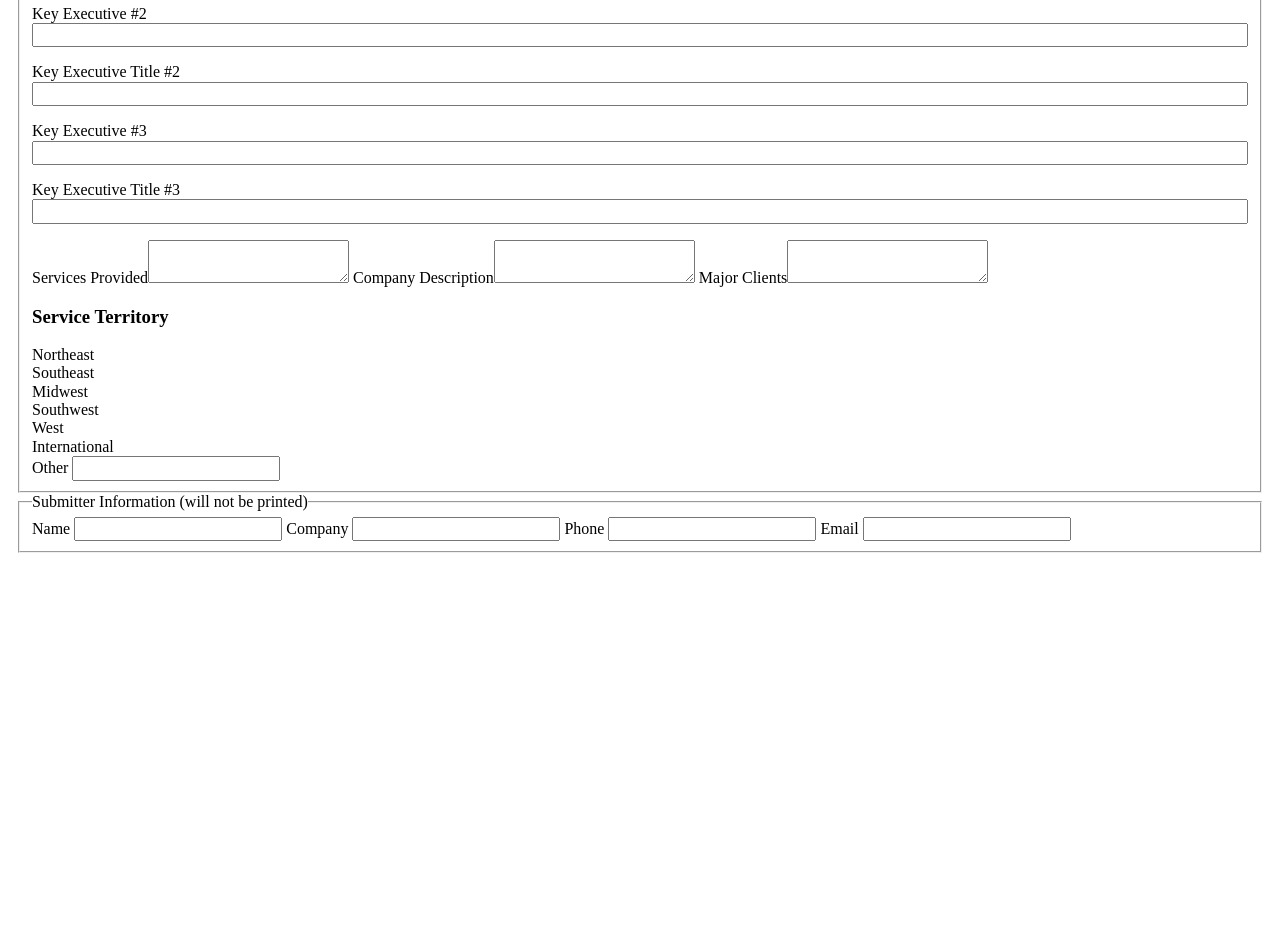
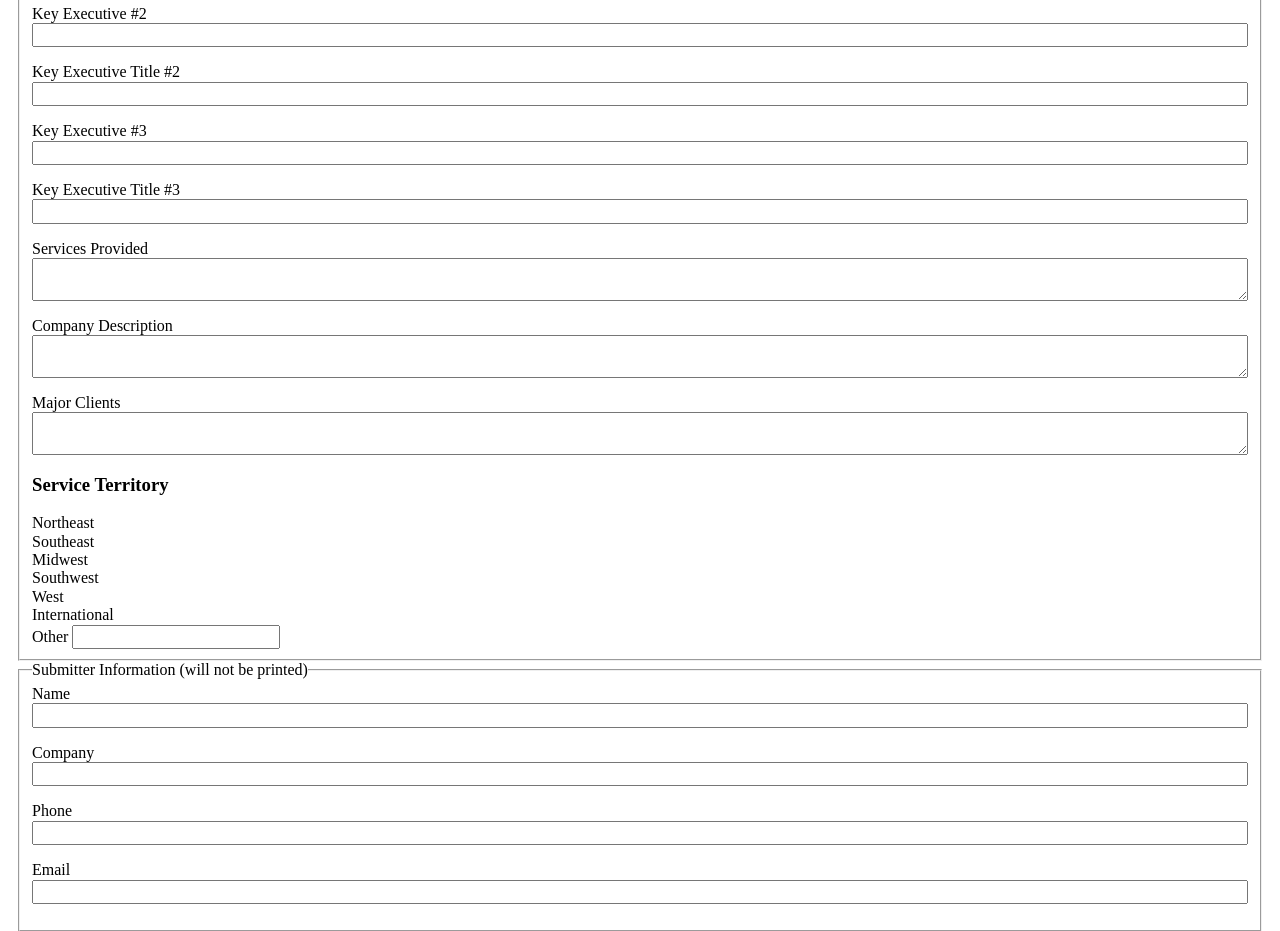
Before and after one commit to rdelva/hotel_resource_guide, a PHP site: page / in a window 1280 px wide. Shown: the part 1612-2543 px from the top of the page. Before the commit the page ends 2165 px from the top, so only its background shows below. Run offline with PHP 8.4, Linux system fonts and the light colour scheme; some libraries are stand-ins or nearby versions.

Commit message:
added in submitter id to css

```diff
--- a/assets/css/style.css
+++ b/assets/css/style.css
@@ -19,7 +19,9 @@ ul li{
 	display: inline-block;
 }
 
+#submitter label + input,
 #details label + select,
+#details label + textarea,
 #details label + input {
 	display: block;
 	margin-bottom:1em;
```
